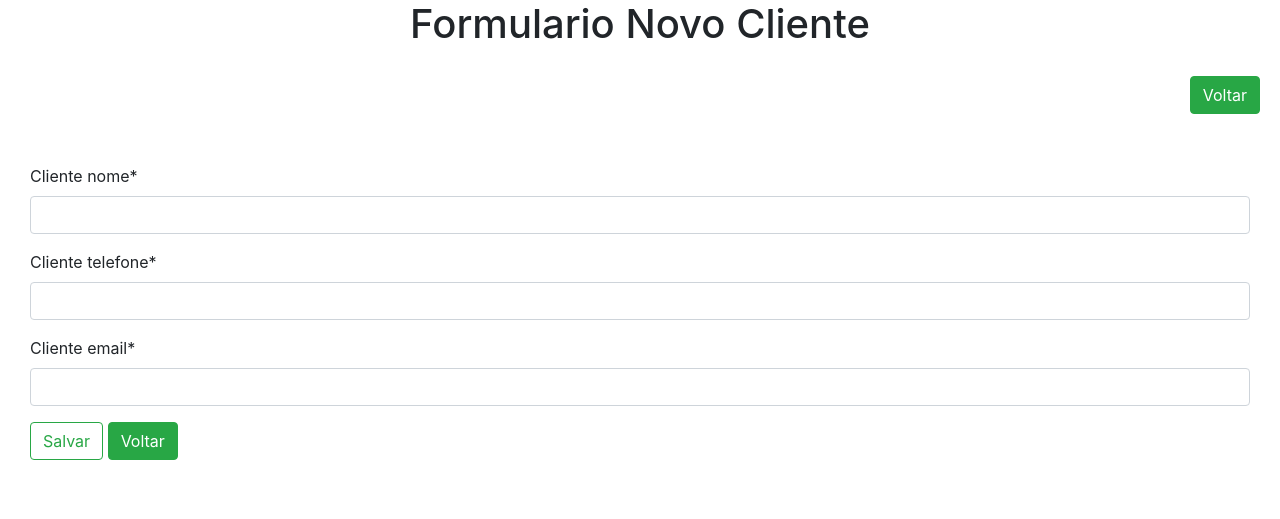
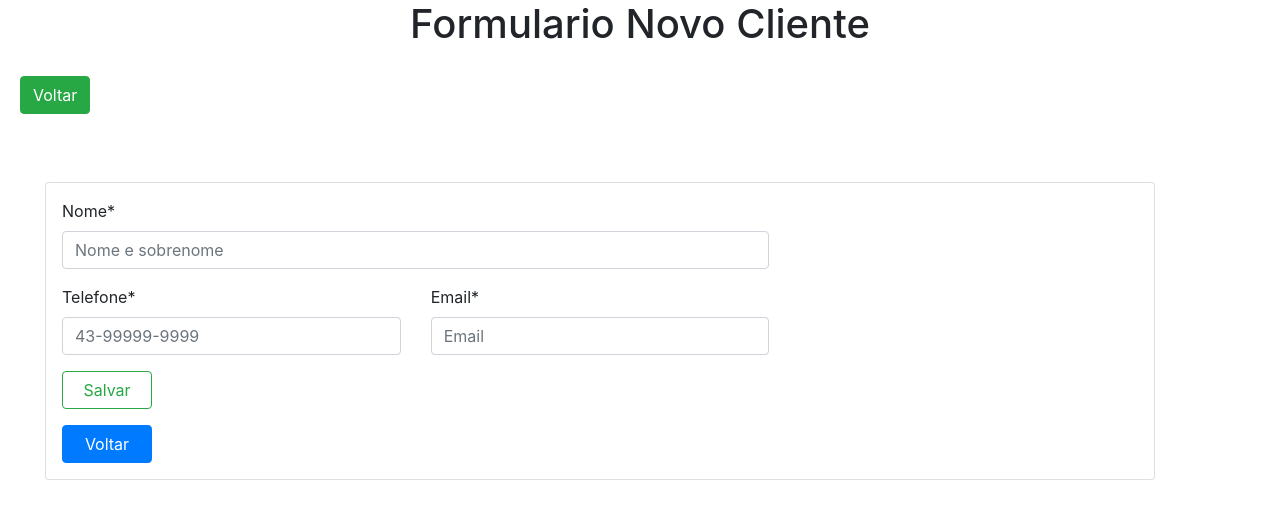
Before and after one commit to sergioBugaia/projeto_gleocar, a Django app: page /novo/ in a window 1280 px wide. Shown: the top 519 px of the page. Run offline with Django 4.2, Linux system fonts and the light colour scheme; the visitor is signed in with stand-in values (Sample User, id 1); some libraries are stand-ins or nearby versions.

Commit message:
views novo_cliente/model tel/validacao forms

```diff
--- a/projeto_oficina/cliente/forms.py
+++ b/projeto_oficina/cliente/forms.py
@@ -1,8 +1,43 @@
 from django.forms import ModelForm
+from django import forms
+from django.core.validators import RegexValidator
 from .models import Cliente
 from .models import Servico
 
-class ClienteForm(ModelForm):
+#capitalize
+#def clean(self):
+#   self.cliente_nome = self.cliente_nome.capitalize()
+
+#letters to lowercase
+class Lowercase(forms.CharField):
+    def to_python(self, value):
+        return value.lower()
+
+#letters to upercase
+class Uppercase(forms.CharField):
+    def to_python(self, value):
+        return value.upper()
+
+class ClienteForm(forms.ModelForm):
+    #VALIDATIONS
+    cliente_nome = Uppercase(
+        label='Nome',min_length=3, max_length=100,
+        validators= [RegexValidator(r'^[a-zA-ZÀ-ÿ\s]*$',message="Use somente letras")],
+        widget=forms.TextInput(attrs={'placeholder': 'Nome e sobrenome'})
+    )
+
+    cliente_telefone = forms.CharField(
+        label='Telefone',min_length=11, max_length=13 ,
+        validators= [RegexValidator(r'^[0-9\s-]*$',message="Use o modelo 43-99999-9999")],
+        widget=forms.TextInput(attrs={'placeholder': '43-99999-9999'})
+    )
+
+    cliente_email = Lowercase(
+        label='Email',min_length=8, max_length=50,
+        validators= [RegexValidator(r'^[a-zA-Z0-9.+_-]+@[a-zA-Z0-9._-]+\.[a-zA-Z]+$',message="Insira um Email válido")],
+        widget=forms.TextInput(attrs={'placeholder': 'Email'})
+    )
+
     class Meta:
         model = Cliente
         fields = '__all__'
--- a/projeto_oficina/cliente/models.py
+++ b/projeto_oficina/cliente/models.py
@@ -4,7 +4,7 @@ from datetime import datetime
 
 class Cliente(models.Model):
     cliente_nome = models.CharField(max_length=100)
-    cliente_telefone = models.CharField(max_length=11)
+    cliente_telefone = models.CharField(max_length=13)
     cliente_email = models.CharField(max_length=50)
     def __str__(self):
         return self.cliente_nome
--- a/projeto_oficina/cliente/templates/oficina/novo_cliente.html
+++ b/projeto_oficina/cliente/templates/oficina/novo_cliente.html
@@ -4,15 +4,22 @@
 <div class="text-center">
     <h1>Formulario Novo Cliente</h1>
 </div>
-<div class="text-right" style="padding: 20px;">
+<div class="text-left" style="padding: 20px;">
     <td><button class="btn btn-success"><a href="/" style='color:white;'>Voltar</a></button></td>
 </div>
-<div class="container>" style="margin:30px;">
-    <form class="form-group" action="" method="POST">
+<div class="container mt-3" style="margin:30px;" style="width:95%; font-size:14px">
+    <form class="card p-3 mt-5" action="" method="POST" novalidate autocomplete="off">
         {% csrf_token %}
-        {{formulario | crispy}}
-        <button type="submit" class="btn btn-outline-success my-2 my-sm-0">Salvar</button>
-        <button class="btn btn-success"><a href="/" style='color:white;'>Voltar</a></button>
+        <div class="row">
+            <div class="col-8">{{formulario.cliente_nome | as_crispy_field }} </div>
+        </div>
+        <div class="row">
+            <div class="col-4">{{formulario.cliente_telefone | as_crispy_field }} </div>
+            <div class="col-4">{{formulario.cliente_email | as_crispy_field }} </div>
+        </div>
+
+        <button type="submit" class="btn btn-outline-success my-2 my-sm-0" style="width: 90px;">Salvar</button>
+        <button class="btn btn-primary mt-3" style="width: 90px;"><a href="/" style='color:white;'>Voltar</a></button>
     </form>
 </div>
 {% endblock %}
--- a/projeto_oficina/cliente/views.py
+++ b/projeto_oficina/cliente/views.py
@@ -11,13 +11,20 @@ def novo_cliente(request):
         cliente_form = ClienteForm(request.POST)
         if cliente_form.is_valid():
             cliente_form.save()
-        return redirect('clientes')
+            return redirect('clientes')
+        else:
+            formulario = {
+                'formulario': cliente_form
+            }
+            return render(request, 'oficina/novo_cliente.html',context=formulario)
     else:
         cliente_form = ClienteForm()
         formulario = {
-            'formulario': cliente_form
-        }
+                'formulario': cliente_form
+            }
         return render(request, 'oficina/novo_cliente.html',context=formulario)
+
+
 
 @login_required
 def lista_cliente(request):
```
Also changed, not shown: projeto_oficina/cliente/migrations/0006_alter_cliente_cliente_telefone.py (added).
